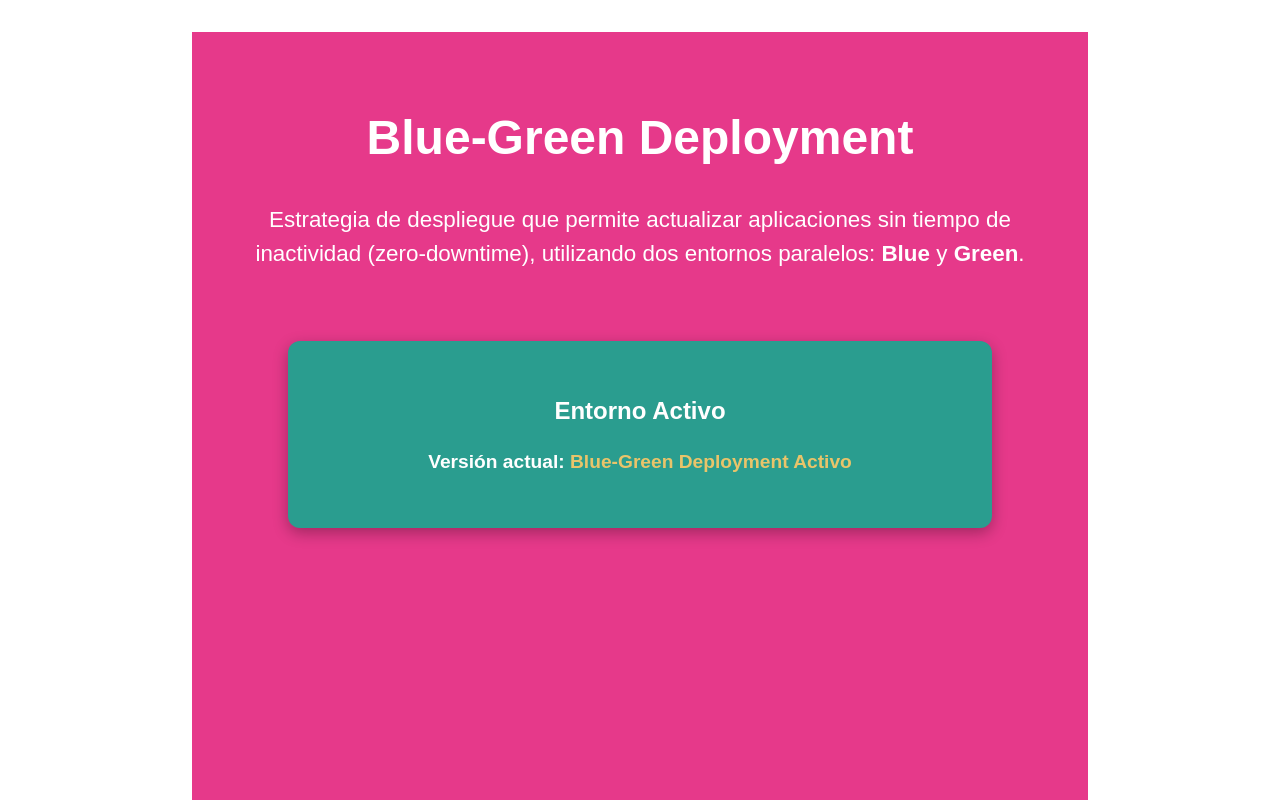
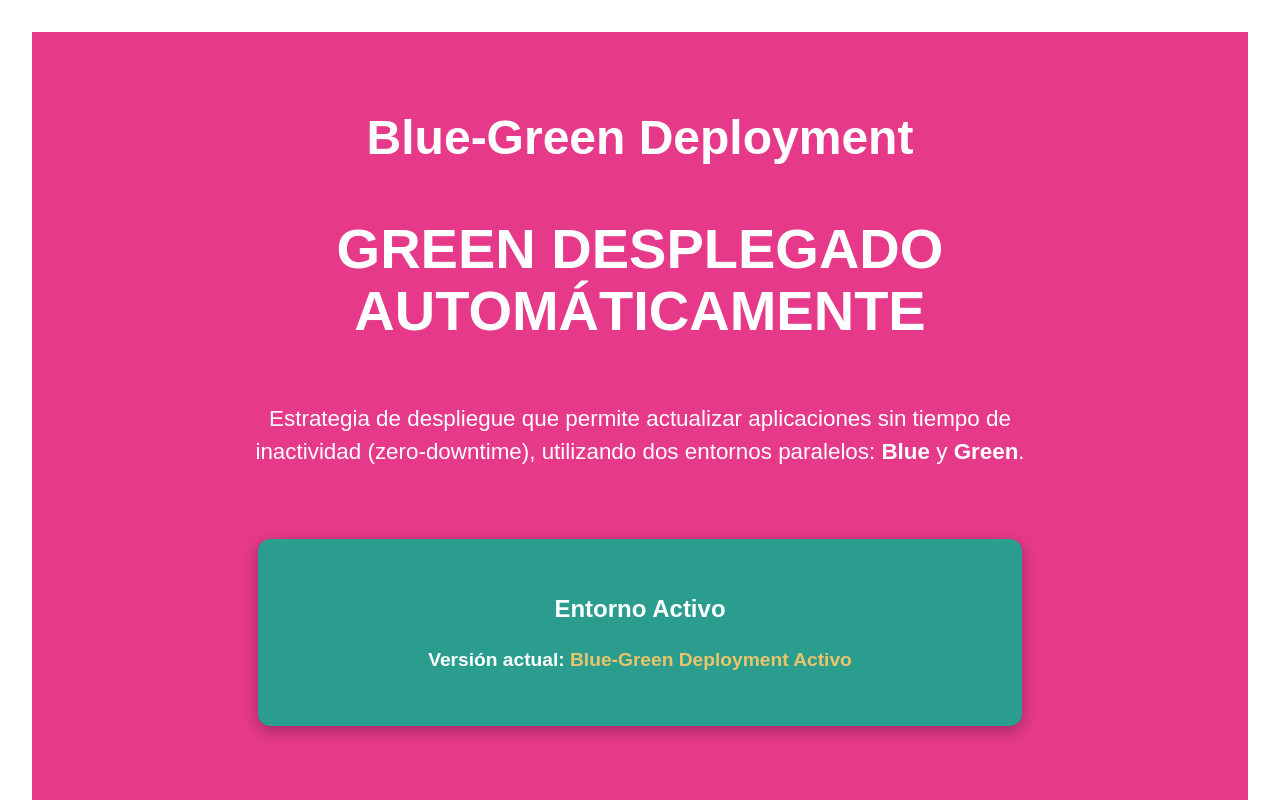
Before and after one commit to Valeria-Miguel/blue-green, a React (Vite) app: page / in a window 1280 px wide. Shown: the top 800 px of the page. Built offline with nearby package versions, Linux system fonts and the light colour scheme.

Commit message:
prueba final: fondo rosa fuerte

```diff
--- a/src/App.jsx
+++ b/src/App.jsx
@@ -20,6 +20,9 @@
       <h1 style={{ fontSize: "3rem", marginBottom: "1rem" }}>
         Blue-Green Deployment
       </h1>
+      <h1 style={{ fontSize: "3.5rem" }}>
+  GREEN DESPLEGADO AUTOMÁTICAMENTE
+</h1>
 
       <p style={{ fontSize: "1.4rem", maxWidth: "800px" }}>
         Estrategia de despliegue que permite actualizar aplicaciones sin tiempo de inactividad (zero-downtime),
```
